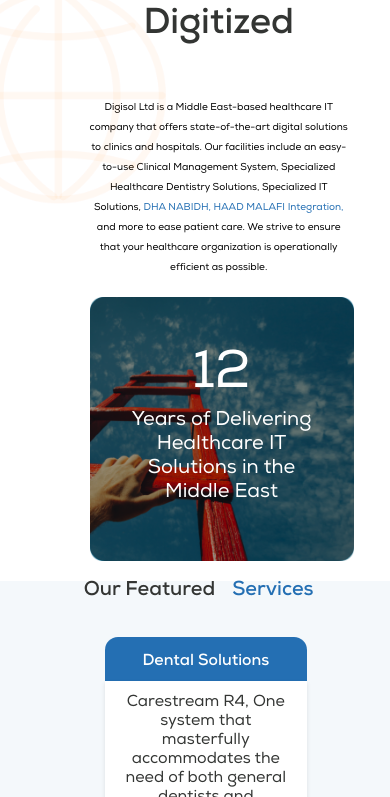
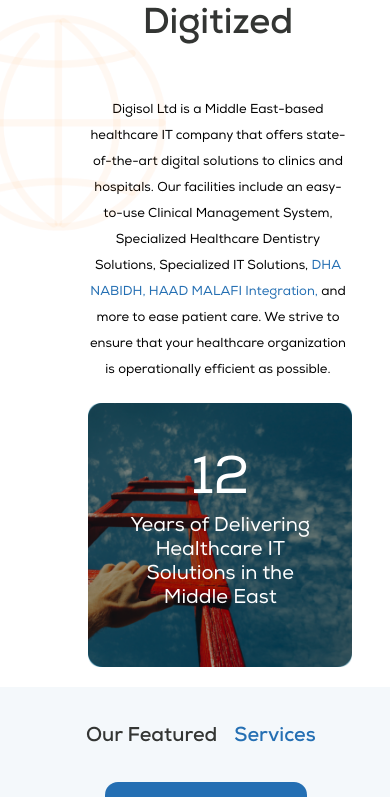
Before and after one commit to obaid317/digisolution, a React (Create React App) app: page / in a window 390 px wide. Shown: the part 364-1161 px from the top of the page. Built offline with nearby package versions, Linux system fonts and the light colour scheme.

Commit message:
3 rd commit

```diff
--- a/src/Components/About.css
+++ b/src/Components/About.css
@@ -77,6 +77,7 @@
     font-size: 40px;
     color: #333533;
     font-weight: bold;
+    text-align: center;
     display: flex;
     padding-right: 25px;
 }
@@ -167,7 +168,7 @@
         height: 1134px;
     }
     .main-head{
-        display: inline;
+        display: block;
         padding-top: 10px;
     }
  }
--- a/src/Components/Clients.css
+++ b/src/Components/Clients.css
@@ -24,7 +24,6 @@
 }
 .bg-imag{
     height: 620px;
-    width: 15%;
     overflow: hidden;
 }
 .img-client{
@@ -74,7 +73,7 @@
 @media screen and (max-width: 960px) {
     .img-container{
         grid-template-columns: repeat(2, 1fr);
-        grid-column-gap:0px;
+        grid-column-gap:40px;
         padding-bottom: 30px;
     }
     .client-cont{
@@ -85,6 +84,12 @@
     }
  }
 
- @media screen and (max-width: 768px) {
+ @media screen and (max-width: 498px) {
+    .img-container{
+        grid-template-columns: repeat(1,1fr);
+        padding-top: 0%;
+    }
+    .img-client{
+width: 172px;
 
- }
+    } }
--- a/src/Components/Navbar.css
+++ b/src/Components/Navbar.css
@@ -199,7 +199,10 @@
     border: 1px solid #fff;
     transition: all 0.3s ease-out;
   }
-
+.w-app{
+  height: 0px;
+  width: 0px;
+}
   .nav-links-mobile:hover {
     background: #fff;
     color: #242424;
--- a/src/Components/Services.css
+++ b/src/Components/Services.css
@@ -139,7 +139,7 @@
 
     .services-text{
         text-align: center;
-        font-size: 10px;
+        font-size: 13px;
     }
 }
 
```
